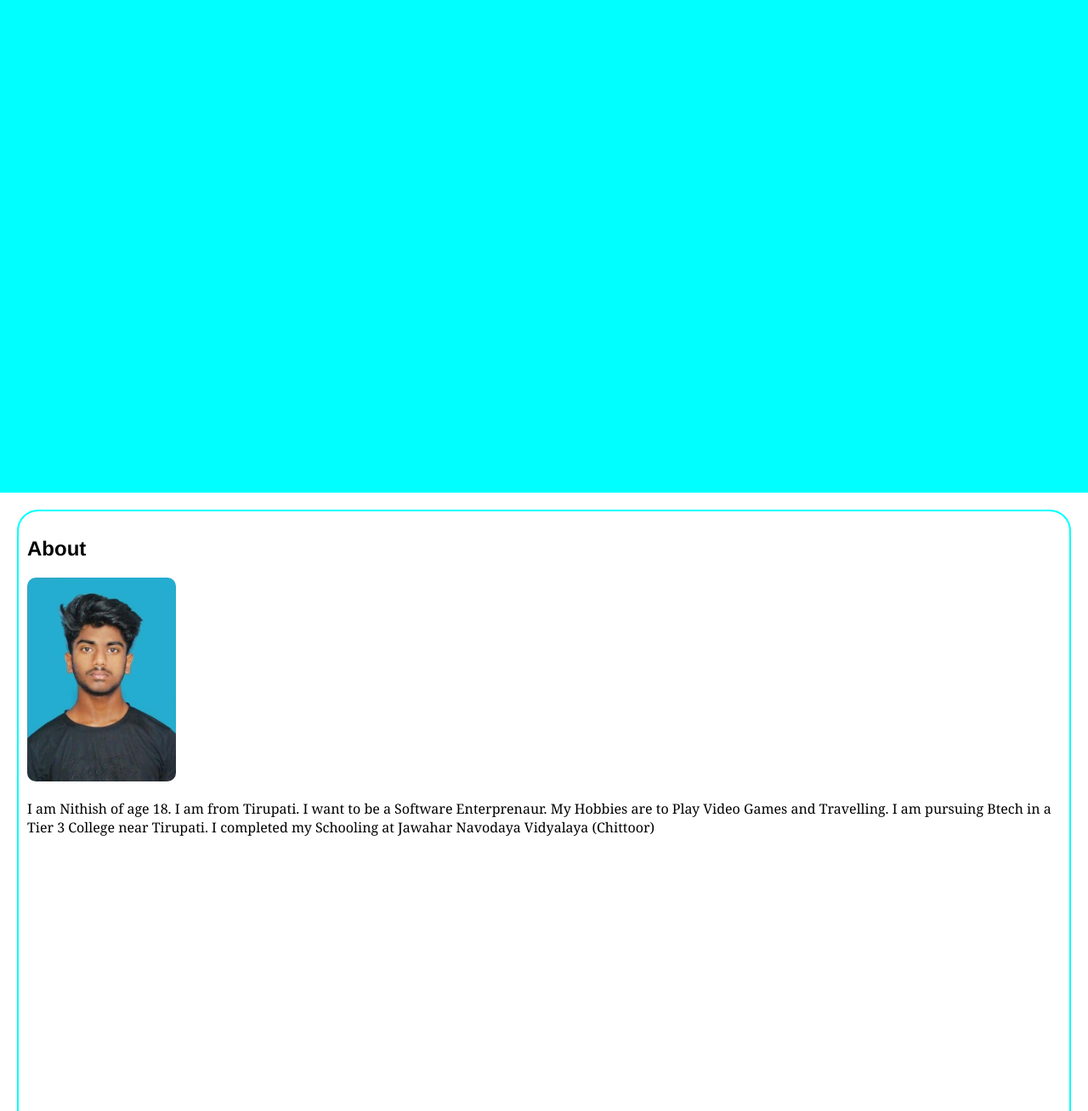
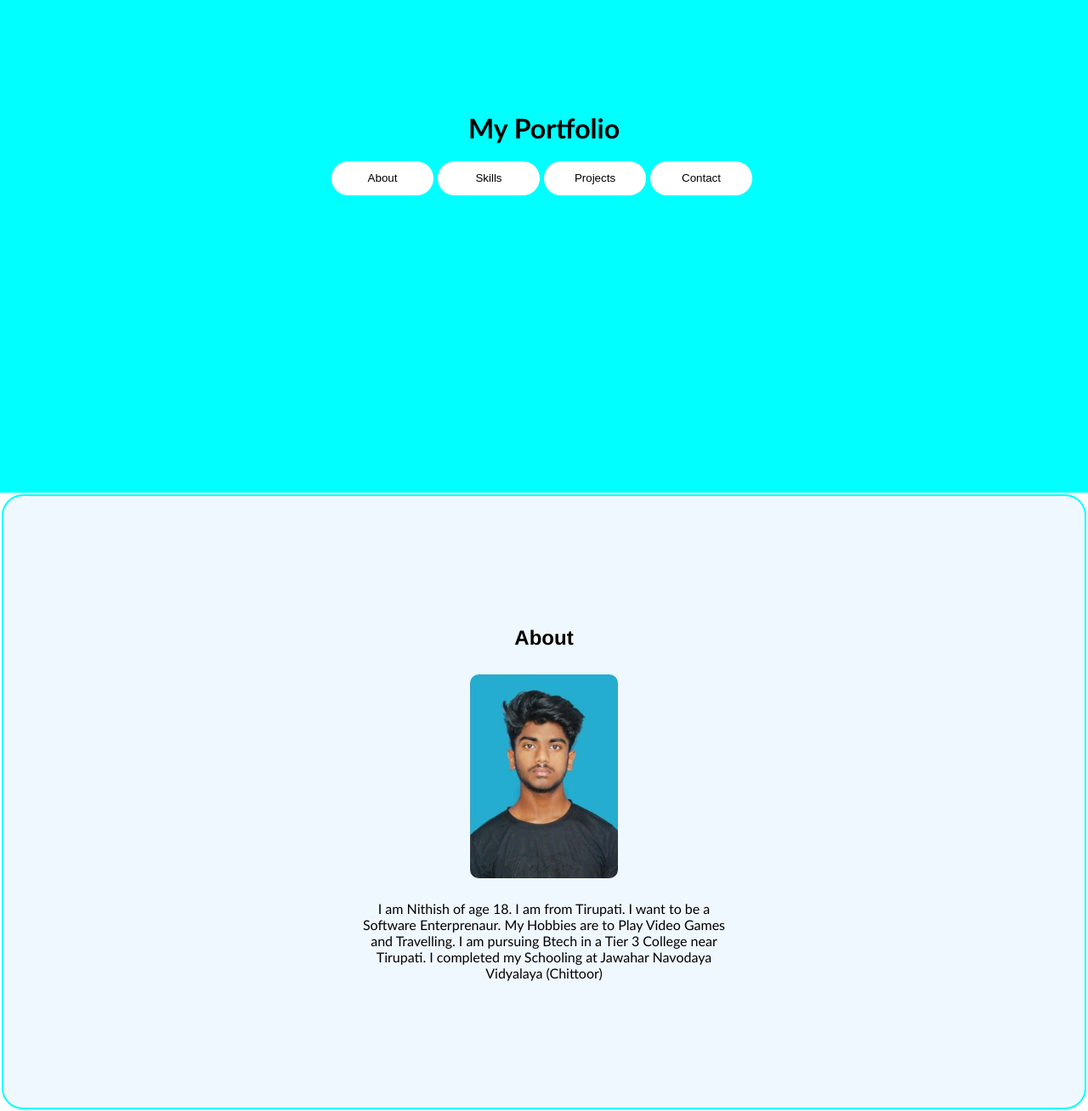
Before and after one commit to Edify11/SamplePortfolio1, a plain HTML site: page index.html in a window 1280 px wide. Shown: the part 220-1528 px from the top of the page at 85% size. Drawn offline with Linux system fonts and the light colour scheme.

Commit message:
Update color.css

```diff
--- a/color.css
+++ b/color.css
@@ -1,12 +1,22 @@
 body{
     margin: 0;
-    font-family: Cambria, Cochin, Georgia, Times, 'Times New Roman', serif;
+    font-family:'Gill Sans', 'Gill Sans MT', Calibri, 'Trebuchet MS', sans-serif;
 }
 header{
     margin:0;
     padding:0;
     height: 100vh;
     background-color: aqua;
+    display:flex;
+    flex-direction: column;
+    justify-content: center;
+    align-items: center;
+    gap: 20px;
+}
+
+.but{
+    display:flex;
+    flex-direction: row;
 }
 
 header h1{
@@ -21,20 +31,36 @@ button{
     color:black;
     background-color: white;
     cursor: pointer;
+    margin-right: 5px;
 }
 
 img{
     height: 30vh;
     border-radius: 10px;
+    display:flex;
+    justify-content: center;
+    align-items: center;
 }
 
 section{
-    height:100vh;
+    height:90vh;
     border: 2px solid aqua;
     border-radius: 25px;
     margin-bottom: 25px;
+    background-color:aliceblue;
     margin: 20px;
-    padding: 10px;
+    gap: 10px;
+    display:flex;
+    flex-direction:column;
+    justify-content:center;
+    align-items:center;
+}
+
+.about p{
+    max-width: 450px;
+    text-align: center;
+    font-family: 'Gill Sans', 'Gill Sans MT', Calibri, 'Trebuchet MS', sans-serif;
+
 }
 
 .submit{
@@ -45,10 +71,29 @@ section{
     color:black;
     background-color: aqua;
     cursor: pointer;
+    display: flex;
+    flex-direction:column;
+    justify-content:center;
+    align-items:center;
+}
+
+.name{
+    margin:3px;
+}
+
+.email{
+    margin:3px;
+}
+
+.about{
+    margin:2px;
 }
 
 footer{
     background-color: black;
     height: 20vh;
     color:aqua;
+    display: flex;
+    justify-content: center;
+    align-items: center;
 }
```
